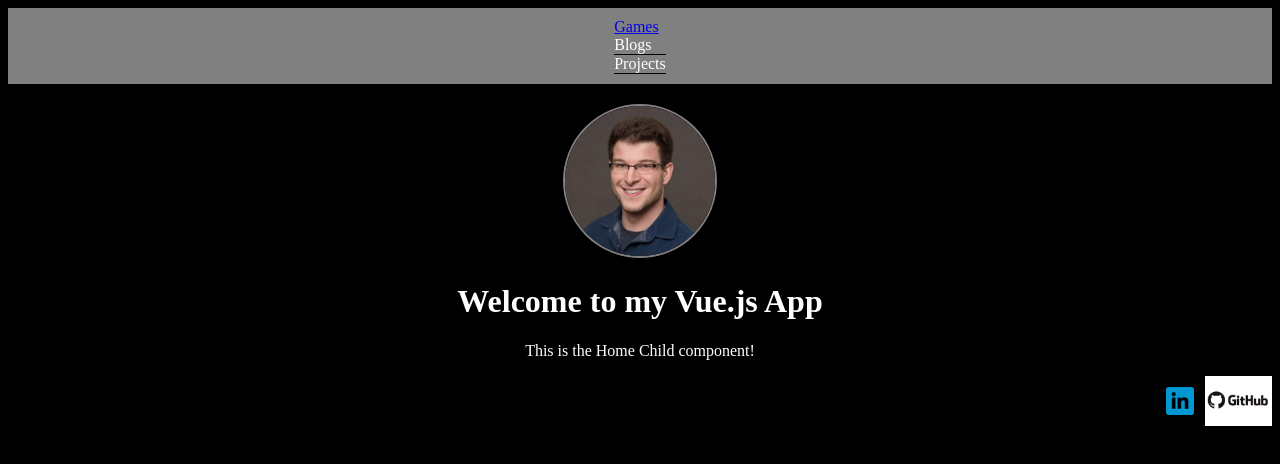
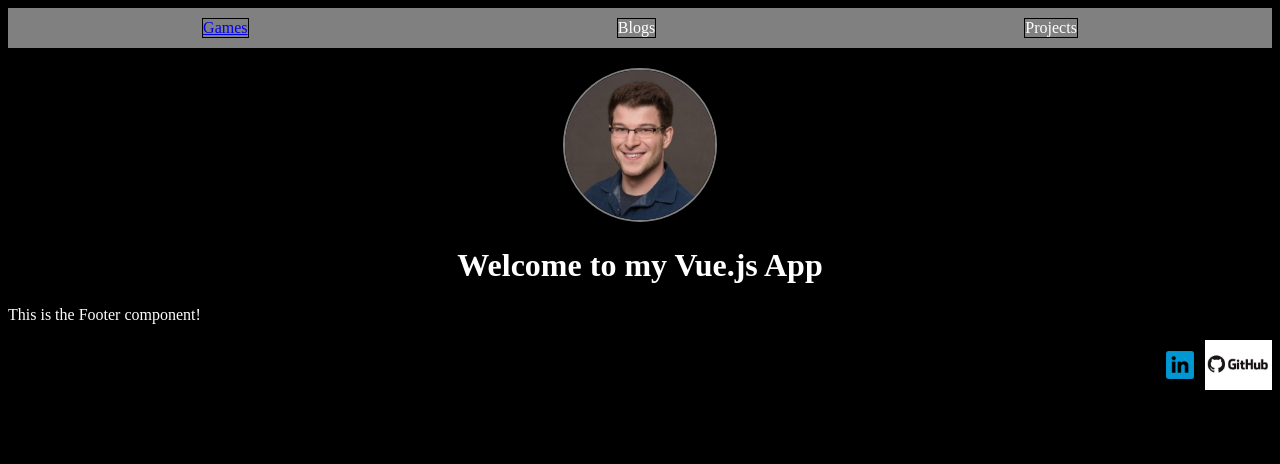
Before and after one commit to connorfrendt/my-projects, a Vue app: page /#/ in a window 1280 px wide. Shown: the top 464 px of the page. Built offline with nearby package versions, Linux system fonts and the light colour scheme.

Commit message:
reworked files, working on getting games page to render

```diff
--- a/src/App.vue
+++ b/src/App.vue
@@ -2,17 +2,21 @@
   <div id="app">
     <Header />
     <Home />
+    <Footer />
+    <router-view
   </div>
 </template>
 
 <script>
-import Home from './components/home/Home.vue'
-import Header from './components/header/Header.vue'
+import Home from './components/home/Home.vue';
+import Header from './components/header/Header.vue';
+import Footer from './components/footer/Footer';
 
 export default {
   components: {
     Header,
-    Home
+    Home,
+    Footer
   }
 }
 </script>
--- a/src/components/home/HomeChild.vue
+++ b/src/components/footer/Footer.vue
@@ -1,6 +1,6 @@
 <template>
   <div>
-    <p>This is the Home Child component!</p>
+    <p>This is the Footer component!</p>
     <div id="links">
       <a href="https://www.linkedin.com/in/connorfrendt/"><img src="../../assets/linkedin.png" style="height: 50px" /></a>
       <a href="https://www.github.com/connorfrendt"><img src="../../assets/github.jpg" style="height: 50px" /></a>
--- a/src/components/header/Header.vue
+++ b/src/components/header/Header.vue
@@ -1,13 +1,9 @@
 <template>
-	<div id="header">
-    <header>
-      <nav>
-        <RouterLink to="/games">Games</RouterLink>
-        <div id="blogs">Blogs</div>
-        <div id="projects">Projects</div>
-      </nav>
-    </header>
-	</div>
+    <div id="header">
+      <RouterLink id="games" to="/games">Games</RouterLink>
+      <div id="blogs">Blogs</div>
+      <div id="projects">Projects</div>
+    </div>
 </template>
 
 <script>
@@ -24,12 +20,12 @@ export default {
 	padding: 10px;
 }
 #games {
-  border-bottom: 1px solid black;
+  border: 1px solid black;
 }
 #blogs {
-	border-bottom: 1px solid black;
+	border: 1px solid black;
 }
 #projects {
-	border-bottom: 1px solid black;
+	border: 1px solid black;
 }
 </style>
--- a/src/components/home/Home.vue
+++ b/src/components/home/Home.vue
@@ -2,17 +2,13 @@
   <div id='sub-header'>
     <img src='../../assets/connorpic.jpg' />
     <h1>Welcome to my Vue.js App</h1>
-    <HomeChild />
   </div>
 </template>
 
 <script>
-import HomeChild from './HomeChild'
 
 export default {
-  components: {
-    HomeChild
-  }
+
 }
 </script>
 
--- a/src/main.js
+++ b/src/main.js
@@ -4,7 +4,6 @@ import VueRouter from 'vue-router';
 import router from './router';
 
 Vue.config.productionTip = false
-
 Vue.use(VueRouter);
 
 new Vue({
--- a/src/router.js
+++ b/src/router.js
@@ -1,8 +1,11 @@
 import VueRouter from 'vue-router';
 import Games from './components/header/games/Games.vue';
+import Home from './components/home/Home.vue';
 
 export default new VueRouter({
     routes: [
-        { path: '/games', component: Games }
+        { path: '/', component: Home },
+        { path: '/games', component: Games },
+        { path: '*', redirect: '/' }
     ]
 });
```
